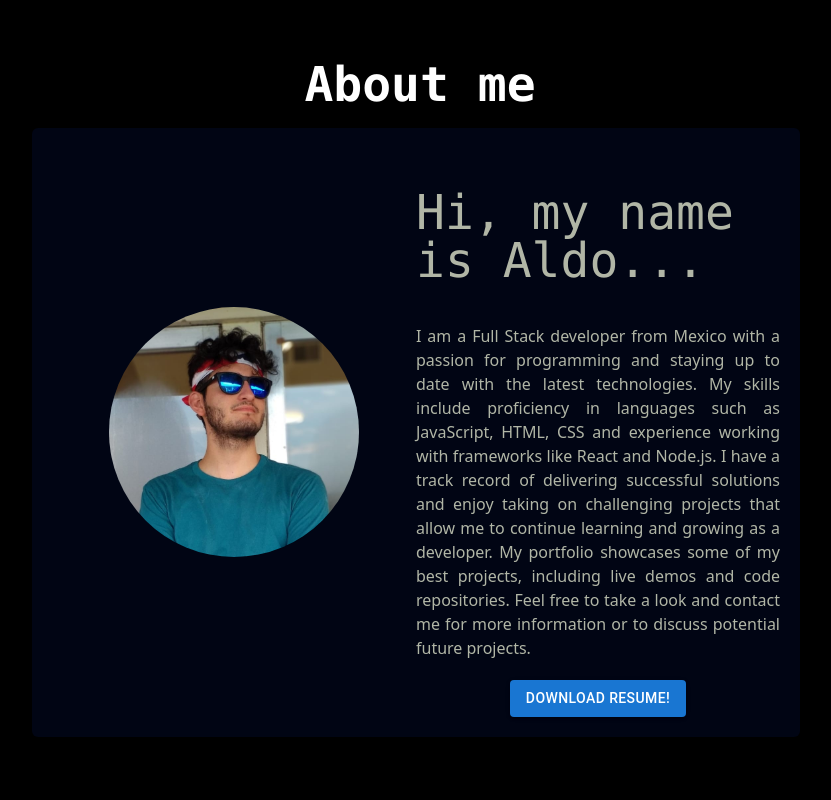
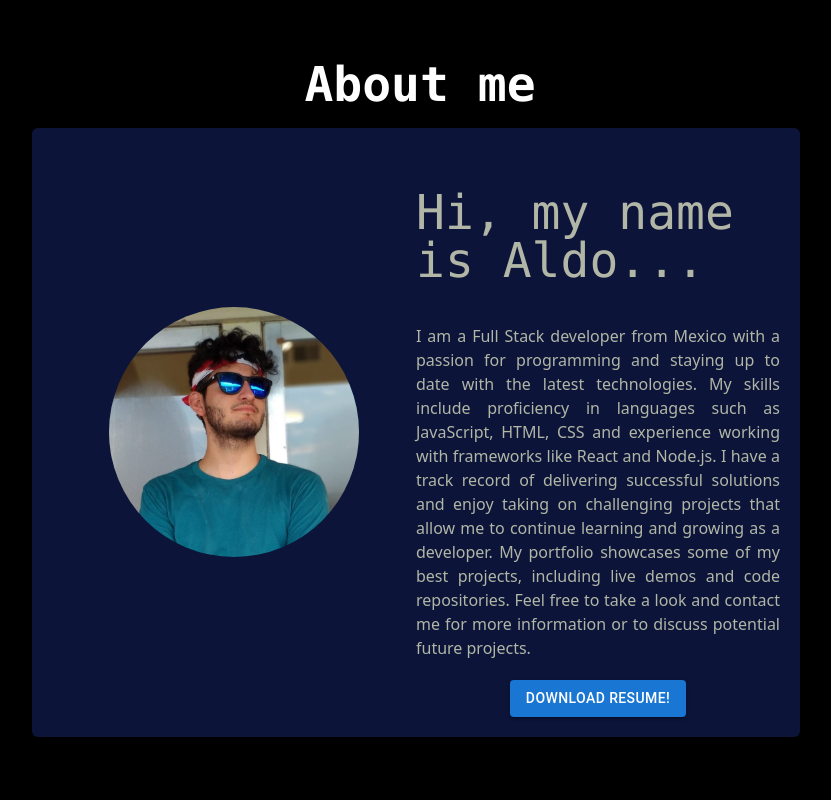
Before and after one commit to AlDRick13/portfolio-v2.0, a React (Create React App) app: page / in a window 1280 px wide. Shown: the part 820-1620 px from the top of the page, without its empty margins (224-1055 px from the left). Built offline with nearby package versions, Linux system fonts and the light colour scheme.

Commit message:
fixing blnaks

```diff
--- a/tailwind.config.js
+++ b/tailwind.config.js
@@ -10,7 +10,7 @@ module.exports = {
     },
     colors: {
       'primary': '#000000',
-      'secondary': 'rgb(1, 5, 20)',
+      'secondary': '#0C1539',
       'tertiary': '#696773',
       'green': '#819595',
       'green-two': '#B1B6A6',
```
